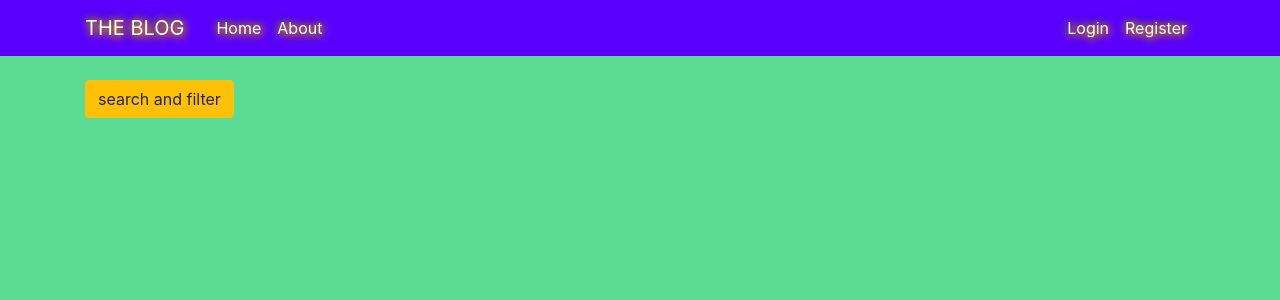
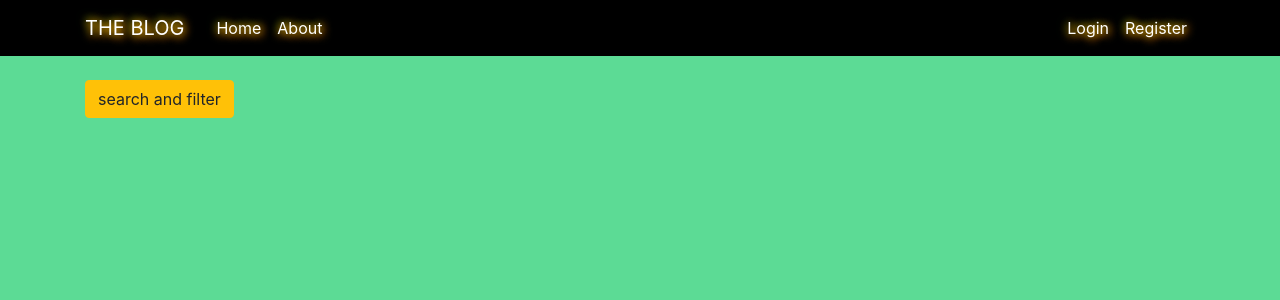
Before and after one commit to jagatheeswar/djangoblog, a Django app: page / in a window 1280 px wide. Shown: the top 300 px of the page. Run offline with Django 3.2, Linux system fonts and the light colour scheme; data that the repository does not hold is empty; some libraries are stand-ins or nearby versions.

Commit message:
ran 0021

```diff
--- a/blog/templates/blog/base.html
+++ b/blog/templates/blog/base.html
@@ -36,7 +36,7 @@
   }
 
   .bg-steel {
-    background-color: #5900ff;
+    background-color: #000000;
   }
 
   .site-header .navbar-nav .nav-link {
```
